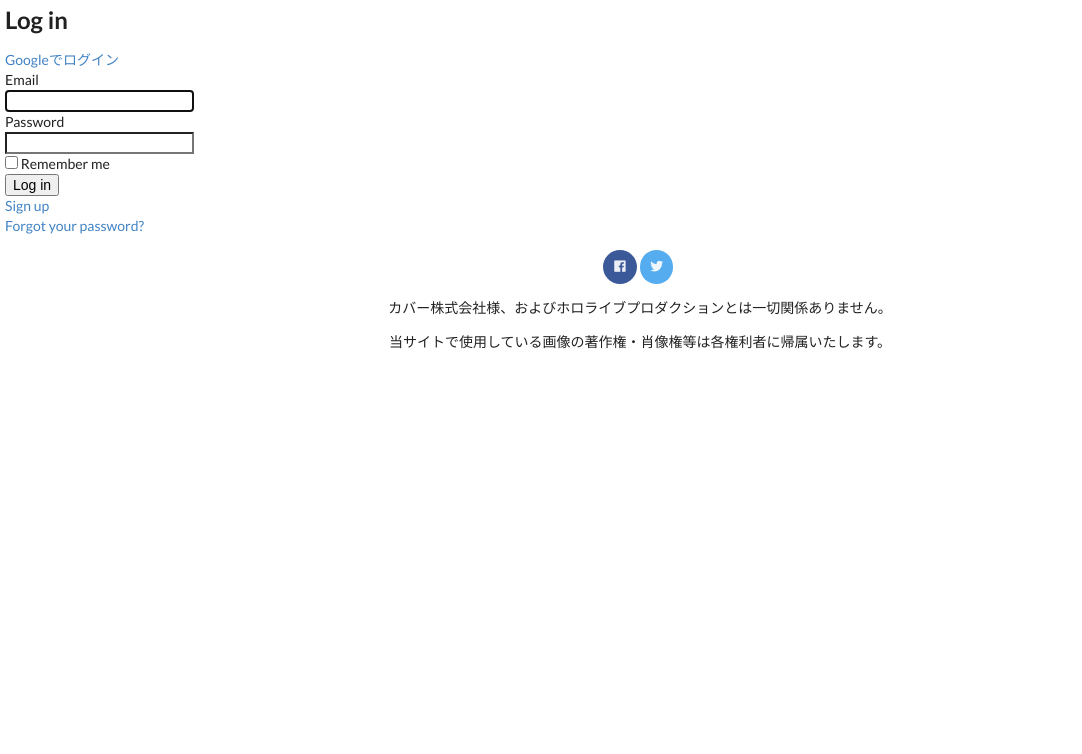
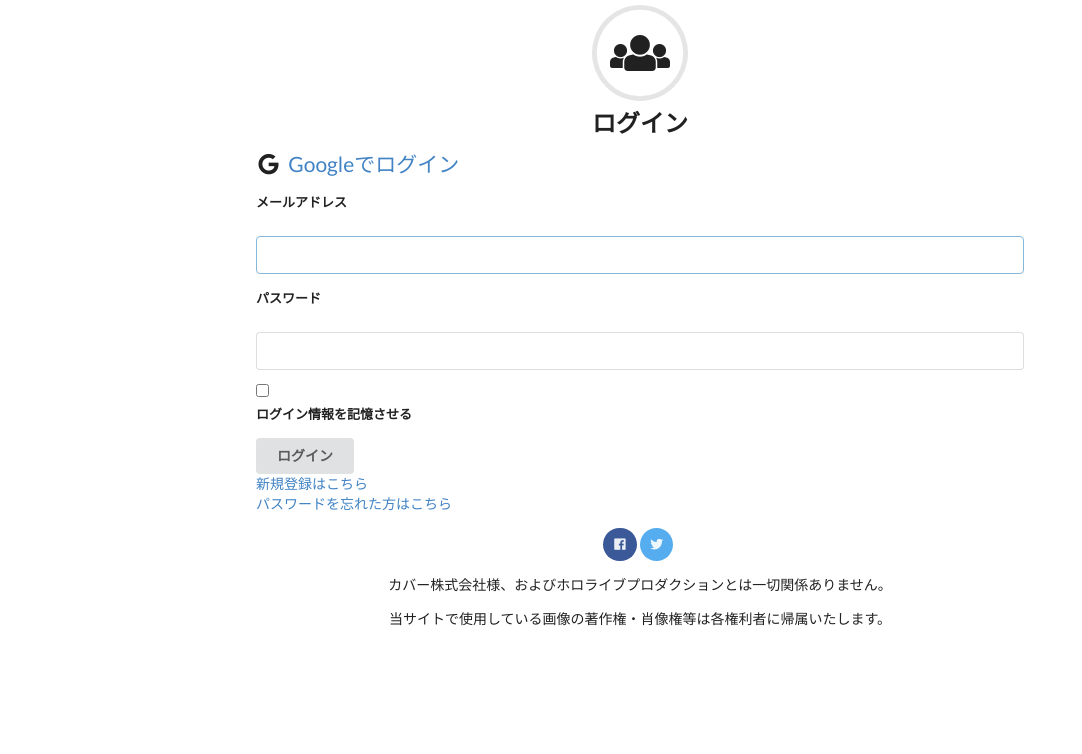
Before and after one commit to hedgehog-genki/tegami, a Rails app: page /users/sign_in in a window 1280 px wide. Shown: the top 754 px of the page, without its empty margins (0-1082 px from the left). Run offline with Rails 7, Linux system fonts and the light colour scheme; style sheets or scripts are compiled from the project's sources; some libraries are stand-ins or nearby versions.

Commit message:
ログイン画面の装飾

```diff
--- a/app/assets/stylesheets/main.css.erb
+++ b/app/assets/stylesheets/main.css.erb
@@ -102,6 +102,16 @@
   margin:15px;
 }
 
+#google{
+  margin:2% 0;
+  font-size:1.5rem;
+}
+
+#user{
+  width:60vw;
+  margin:auto;
+}
+
 /* タブレット表示時 */
 @media (max-width: 1024px) {
   #top{
--- a/app/views/devise/sessions/new.html.erb
+++ b/app/views/devise/sessions/new.html.erb
@@ -1,26 +1,36 @@
-<h2>Log in</h2>
+<h2 class="ui center aligned icon header">
+<i class="circular users icon"></i>
+ログイン</h2>
+
+<div id="user">
+  <div id="google">
+    <i class="google icon"></i>
     <%= link_to 'Googleでログイン', user_google_oauth2_omniauth_authorize_path, method: :post%>
+  </div>
+  <form class="ui form">
     <%= form_for(resource, as: resource_name, url: session_path(resource_name)) do |f| %>
       <div class="field">
-    <%= f.label :email %><br />
+        <%= f.label :メールアドレス %><br />
         <%= f.email_field :email, autofocus: true, autocomplete: "email" %>
       </div>
 
       <div class="field">
-    <%= f.label :password %><br />
+        <%= f.label :パスワード %><br />
         <%= f.password_field :password, autocomplete: "current-password" %>
       </div>
 
       <% if devise_mapping.rememberable? %>
         <div class="field">
           <%= f.check_box :remember_me %>
-      <%= f.label :remember_me %>
+          <%= f.label :ログイン情報を記憶させる %>
         </div>
       <% end %>
 
       <div class="actions">
-    <%= f.submit "Log in" %>
+        <%= f.submit "ログイン",class: :"ui button" %>
       </div>
     <% end %>
+  </form>
+  <%= render "devise/shared/links" %>
 
-<%= render "devise/shared/links" %>
+</div>
--- a/app/views/devise/shared/_links.html.erb
+++ b/app/views/devise/shared/_links.html.erb
@@ -1,13 +1,13 @@
 <%- if controller_name != 'sessions' %>
-  <%= link_to "Log in", new_session_path(resource_name) %><br />
+  <%= link_to "ログインはこちら", new_session_path(resource_name) %><br />
 <% end %>
 
 <%- if devise_mapping.registerable? && controller_name != 'registrations' %>
-  <%= link_to "Sign up", new_registration_path(resource_name) %><br />
+  <%= link_to "新規登録はこちら", new_registration_path(resource_name) %><br />
 <% end %>
 
 <%- if devise_mapping.recoverable? && controller_name != 'passwords' && controller_name != 'registrations' %>
-  <%= link_to "Forgot your password?", new_password_path(resource_name) %><br />
+  <%= link_to "パスワードを忘れた方はこちら", new_password_path(resource_name) %><br />
 <% end %>
 
 <%- if devise_mapping.confirmable? && controller_name != 'confirmations' %>
```
Lines whose indentation alone changed are shown as unchanged.
